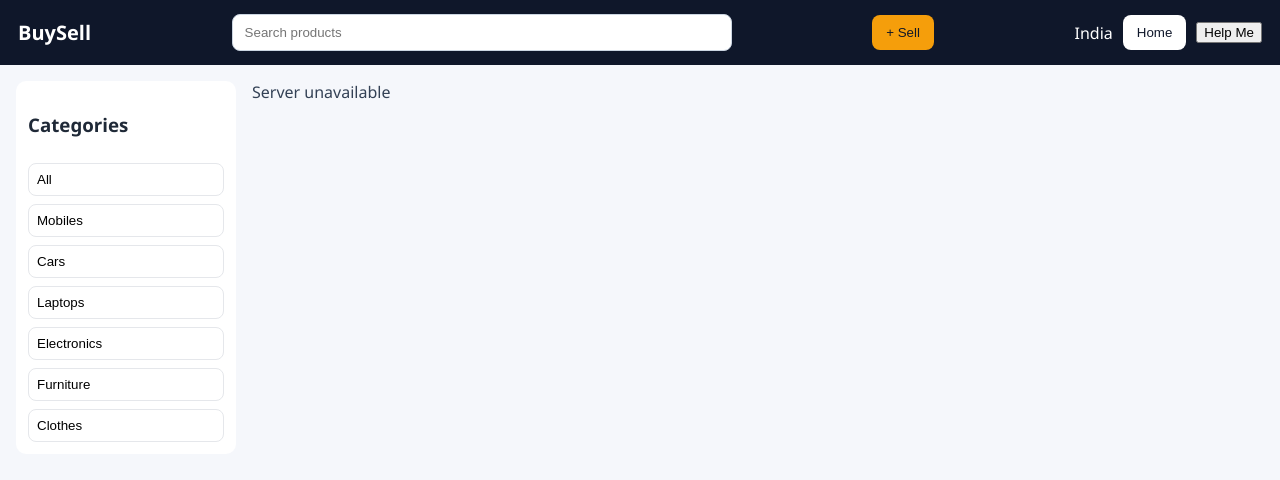
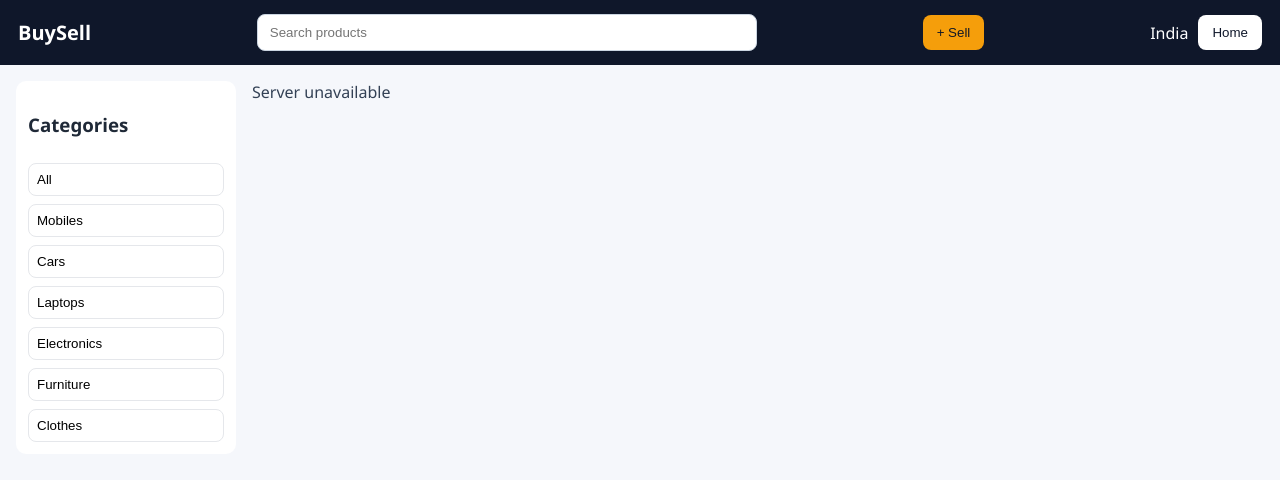
Before and after one commit to amaynagar/buy_sell_final2, a website with bundled scripts: page public/index.html in a window 1280 px wide. Built offline with nearby package versions, Linux system fonts and the light colour scheme; no server answers.

Commit message:
removing help me button

```diff
--- a/public/index.html
+++ b/public/index.html
@@ -14,7 +14,6 @@
     <div class="nav-right">
       <span class="location">India</span>
       <button class="btn" onclick="logout()">Home</button>
-      <button>Help Me</button>
     </div>
   </header>
 
```
